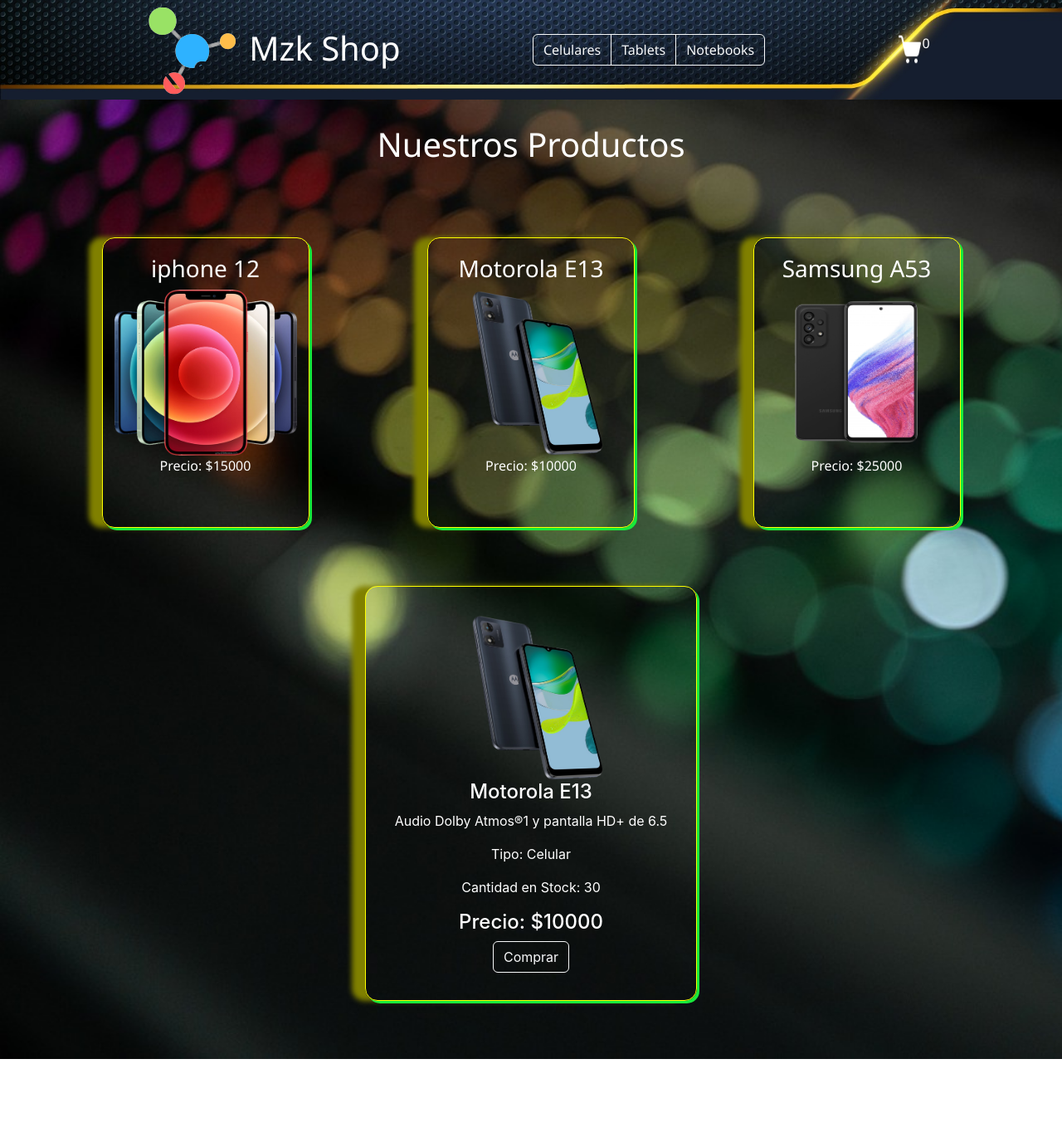
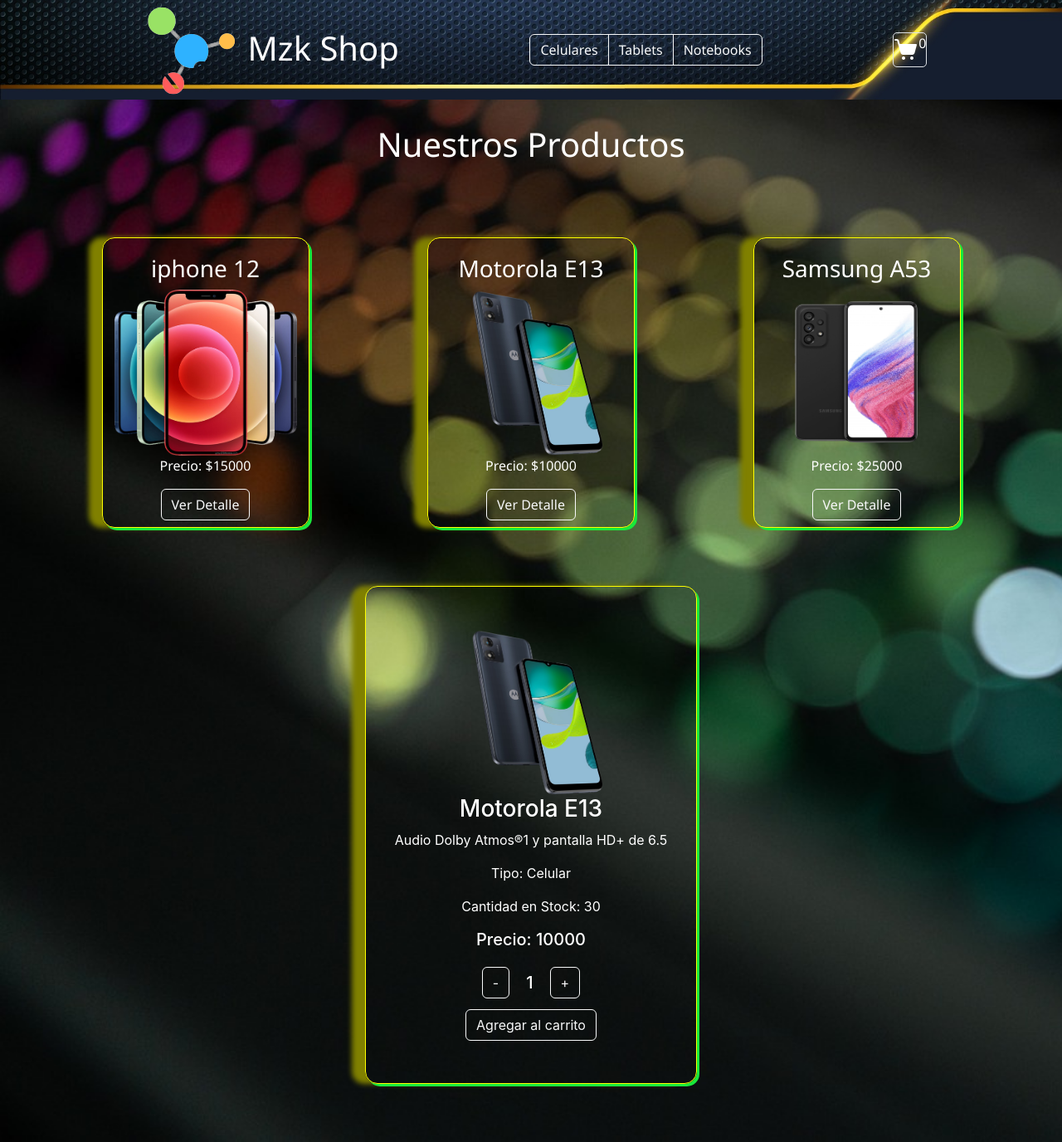
Before and after one commit to DiegoMiszczuk/miszczuk-React, a React (Create React App) app: page / in a window 1280 px wide. Shown: the whole page at 83% size. Before the commit the page ends 1276 px from the top, so only its background shows below. Built offline with nearby package versions, Linux system fonts and the light colour scheme; the HTML template or start-up script is replaced by a standard one.

Commit message:
termino ItemDetail e instalo react-router-dom

```diff
--- a/package.json
+++ b/package.json
@@ -11,6 +11,7 @@
     "react": "^18.2.0",
     "react-bootstrap-icons": "^1.10.2",
     "react-dom": "^18.2.0",
+    "react-router-dom": "^6.9.0",
     "react-scripts": "5.0.1",
     "web-vitals": "^2.1.4"
   },
--- a/src/App.js
+++ b/src/App.js
@@ -1,8 +1,10 @@
-
 import './App.css';
 import ItemDetailContainer from './components/ItemDetailContainer/ItemDetailContainer';
 import ItemListContainer from './components/ItemListContainer/ItemListContainer';
 import Navbar from './components/Navbar/Navbar';
+import {BrowserRouter, Routes, Route} from 'react-router-dom'
+
+
 
 function App() {
   return (
--- a/src/components/CartWidget/CartWidget.css
+++ b/src/components/CartWidget/CartWidget.css
@@ -0,0 +1,11 @@
+.border{
+    border: 2px;
+    border-radius: 5px;
+    display: flex;
+    align-items: center;
+    margin-right: 5px;
+
+}
+.fondo:hover{
+    background-color: black;
+}
--- a/src/components/CartWidget/CartWidget.js
+++ b/src/components/CartWidget/CartWidget.js
@@ -5,8 +5,8 @@
 
 const CartWidget = () => {
     return (
-        <div className='flex textColorPpal'>
-            <img src={cart} alt="Cart-Widget"/>
+        <div className='flex textColorPpal border fondo'>
+            <img  src={cart} alt="Cart-Widget"/>
             <p>0</p>
         </div>
     )
--- a/src/components/Item/Item.js
+++ b/src/components/Item/Item.js
@@ -7,7 +7,7 @@
             <h3 className='marginTop'>{name}</h3>
             <img className='imgSize' src={img} alt={name} ></img>
             <p>Precio: ${price}</p>
-
+            <button type="button" className="btn btn-outline-light">Ver Detalle</button>
         </div>
 
     )
--- /dev/null
+++ b/src/components/ItemCount/ItemCount.css
@@ -0,0 +1,43 @@
+.Counter {
+    display: flex;
+    flex-direction: column;
+    justify-content: flex-start;
+    align-items: center;
+    width: 300px;
+    margin: auto;
+}
+
+.Button {
+    text-decoration: none;
+    border-radius: 25;
+    margin: 0 30px;
+    width: auto;
+    padding: 12px;
+    font-size: 8px;
+    /* background: #8C30F5; */
+    border-radius: 8px;
+    display: flex;
+    align-self: center;
+    flex-grow: 0;
+    justify-content: center;
+    align-items: center;
+    text-decoration: none;
+    color: #FFFFFF;
+    border: none;
+    border-style: none;
+    cursor: pointer;
+    outline: inherit;
+    font-size: larger;
+}
+
+.Number {
+    font-size: 20px;
+    padding: 20px;
+    margin: 0;
+    color: #FFFFFF;
+}
+
+.Controls {
+    display: flex;
+    align-items: center;
+}
--- /dev/null
+++ b/src/components/ItemCount/ItemCount.js
@@ -0,0 +1,36 @@
+import './ItemCount.css'
+import { useState } from 'react'
+import'../../general.css'
+
+const ItemCount = ({stock = 0, initial = 1, onAdd})=> {
+   const [quantity, setQuantity] = useState(initial)
+
+   const increment = () => {
+       if(quantity < stock) {
+           setQuantity(quantity+1)
+       }
+   }
+
+   const decrement = () => {
+       if(quantity > 1) {
+           setQuantity(quantity - 1)
+       }
+   }
+
+   return(
+       <div className='Counter'>
+            <div className='Controls TextColorPpal'>
+
+                <button className="btn btn-outline-light" onClick={decrement}>-</button>
+                <h4 className='Number '>{quantity}</h4>
+                <button className="btn btn-outline-light" onClick={increment}>+</button>
+
+            </div>
+            <div>
+                <button type="button" className="btn btn-outline-light"onClick={() => onAdd(quantity)}>Agregar al carrito</button>
+            </div>
+       </div>
+   )
+
+}
+export default ItemCount
--- a/src/components/ItemDetail/ItemDetail.css
+++ b/src/components/ItemDetail/ItemDetail.css
@@ -7,7 +7,7 @@
     box-shadow: 3px 3px rgb(24, 233, 59), -1em 0 0.4em olive;
     border-radius: 15px;
     width: 400px;
-    height: 500px;
+    height: 600px;
     margin-top: 70px;
     margin-bottom: 70px;
     /* margin-left: 20px;
--- a/src/components/ItemDetail/ItemDetail.js
+++ b/src/components/ItemDetail/ItemDetail.js
@@ -1,22 +1,28 @@
 import './ItemDetail.css'
+import ItemCount from '../ItemCount/ItemCount'
 
 
+const ItemDetail = ({id,name, img, price, category, stock, description}) => {
 
-const ItemDetail = ({name, img, price, category, stock, description}) => {
+    const handleOnAdd = (quantity) => {
+        const productToAdd = {
+            id, name, price, quantity
+        }
+        console.log(productToAdd)
+    }
     return (
         <div className="itemDetailStyle">
-            <img className='imgSize ' src={img} alt={name}/>
-            <div className='textColorPpal  '>
-                <h4 >{name}</h4>
+            <img className='imgSize' src={img} alt={name}/>
+            <div className='textColorPpal'>
+                <h3 >{name}</h3>
                 <p>{description}</p>
                 <p>Tipo: {category}</p>
                 <p>Cantidad en Stock: {stock}</p>
-                <h4 >Precio: ${price}</h4>
-                <div>
-                    <button className="btn btn-outline-light">Comprar</button>
-                </div>
+                <h5>Precio: {price}</h5>
             </div>
-
+            <footer className='ItemFooter'>
+                <ItemCount onAdd={handleOnAdd} stock={stock} />
+            </footer>
         </div>
     )
 }
--- a/src/general.css
+++ b/src/general.css
@@ -11,4 +11,5 @@
 }
 .flex{
     display: flex;
+
 }
```
Also changed, not shown: 1 other file (tests, documents, lock files or other folders).
